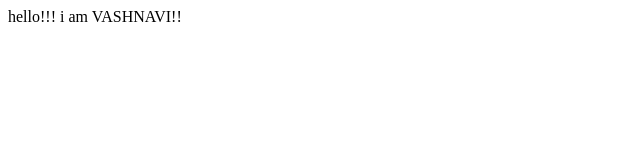
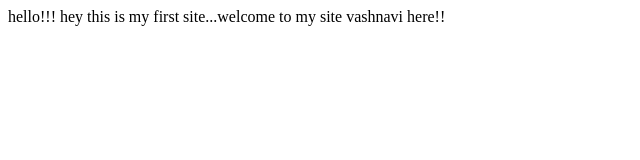
Before and after one commit to vashnavichauhan1825/book-quiz, a plain HTML site: page index.html in a window 1280 px wide. Shown: the whole page, without its empty margins (0-640 px from the left). Drawn offline with Linux system fonts and the light colour scheme.

Commit message:
docs: add text

```diff
--- a/index.html
+++ b/index.html
@@ -7,6 +7,7 @@
     <title>vashnavi1825codedreamer</title>
 </head>
 <body>
-    hello!!! i am VASHNAVI!!
+    hello!!! hey this is my first site...welcome to my site
+    vashnavi here!!
 </body>
 </html>
```
